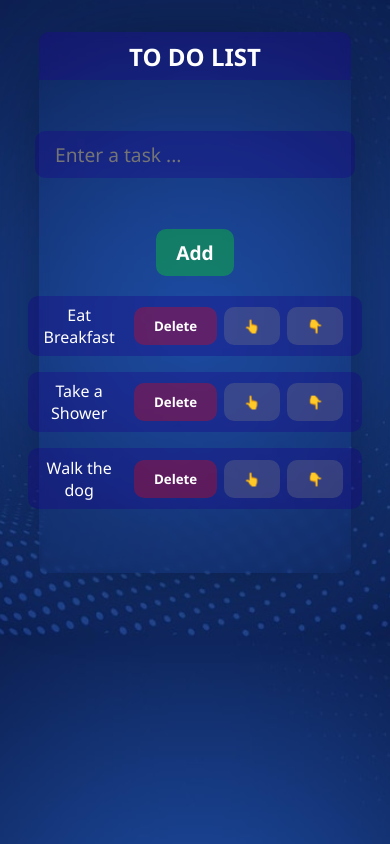
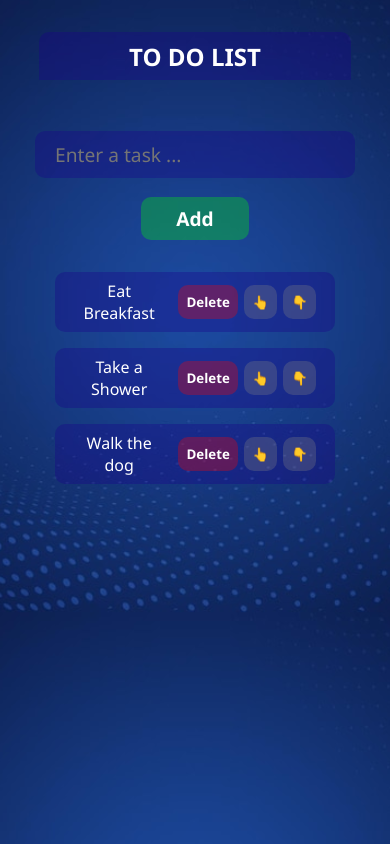
Before and after one commit to fromagetriste/ToDoList, a React (Vite) app: page / in a window 390 px wide. Built offline with nearby package versions, Linux system fonts and the light colour scheme.

Commit message:
adjusted media query properties

```diff
--- a/src/styles/components/_toDoList.scss
+++ b/src/styles/components/_toDoList.scss
@@ -1,14 +1,12 @@
 .to-do-list__container {
   align-items: center;
   justify-content: center;
-  background-color: rgb(255, 255, 255, 0.005);
-  backdrop-filter: blur(5px);
   border-radius: 10px;
   height: fit-content;
   width: 80vw;
   margin: auto;
   margin-bottom: 4rem;
-  box-shadow: 0px 0px 100px -30px rgba(0, 0, 0, 0.75);
+  //box-shadow: 0px 0px 100px -30px rgba(0, 0, 0, 0.75);
 }
 
 .to-do-list__header {
@@ -101,3 +99,23 @@ li {
   flex: 1; // raccourci qui équivaut à faire flex-grow: 1 ; flex-shrink: 1, flex-basis: 0%;
   padding-right: 1rem;
 }
+
+@media screen and (max-width: 600px) {
+  /* Insérez vos propriétés CSS ici, avec vos sélecteurs*/
+  .to-do-list__container {
+    box-shadow: none;
+  }
+  input {
+    margin-bottom: 1rem;
+  }
+  .add-button {
+    margin-bottom: 1rem;
+    padding: 8px 35px;
+  }
+  button {
+    padding: 8px;
+  }
+  .text {
+    padding-right: 0.5rem;
+  }
+}
```
